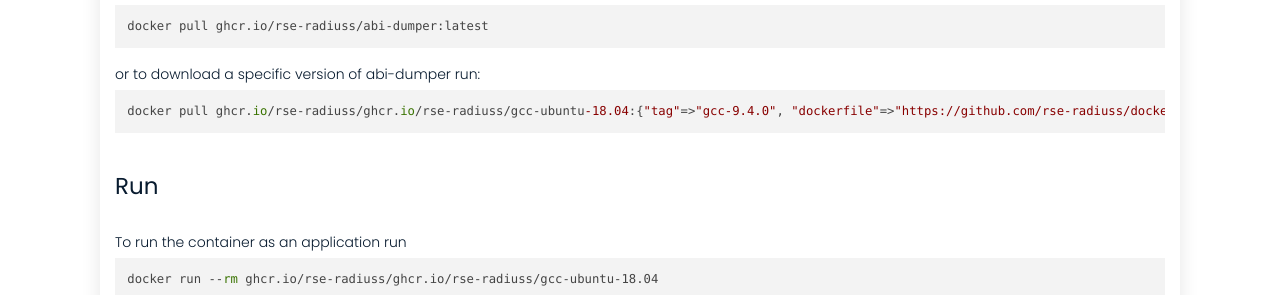
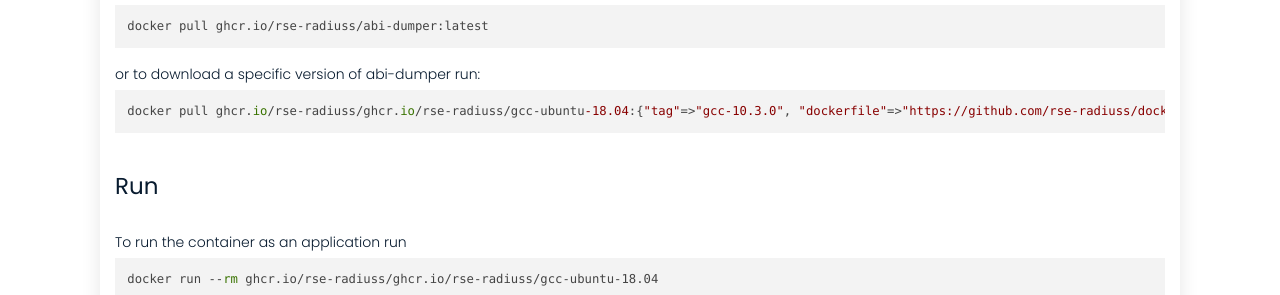
Before and after one commit to rse-ops/docker-images, a Jekyll site: the page built from _library/ghcr.io-rse-radiuss-gcc-ubuntu-18.04.md, in a window 1280 px wide and 1002 px high. Shown: the part 520-815 px from the top of the window. Built offline with Jekyll 4.4.1, drawn with Linux system fonts in a browser that asks for light colours; nearby versions of some CDN libraries.

Commit message:
Automated push to update library 2021-10-01

```diff
--- a/_library/ghcr.io-rse-radiuss-gcc-ubuntu-18.04.md
+++ b/_library/ghcr.io-rse-radiuss-gcc-ubuntu-18.04.md
@@ -1,14 +1,11 @@
 ---
 layout: container
 name: ghcr.io/rse-radiuss/gcc-ubuntu-18.04
-updated_at: 2021-10-01 03:06:11.926413
+updated_at: 2021-10-01 03:16:59.134073
 
 
 container_url: https://github.com/orgs/rse-radiuss/packages/container/package/gcc-ubuntu-18.04
 versions:
- - tag: gcc-9.4.0
-   dockerfile: https://github.com/rse-radiuss/docker-images/blob/main/ubuntu/gcc/Dockerfile
-   manifest: https://crane.ggcr.dev/manifest/ghcr.io/rse-radiuss/gcc-ubuntu-18.04:gcc-9.4.0
  - tag: gcc-10.3.0
    dockerfile: https://github.com/rse-radiuss/docker-images/blob/main/ubuntu/gcc/Dockerfile
    manifest: https://crane.ggcr.dev/manifest/ghcr.io/rse-radiuss/gcc-ubuntu-18.04:gcc-10.3.0
```
Also changed, not shown: other parts of _library/ghcr.io-rse-radiuss-gcc-ubuntu-18.04.md (+3 -0 lines).
